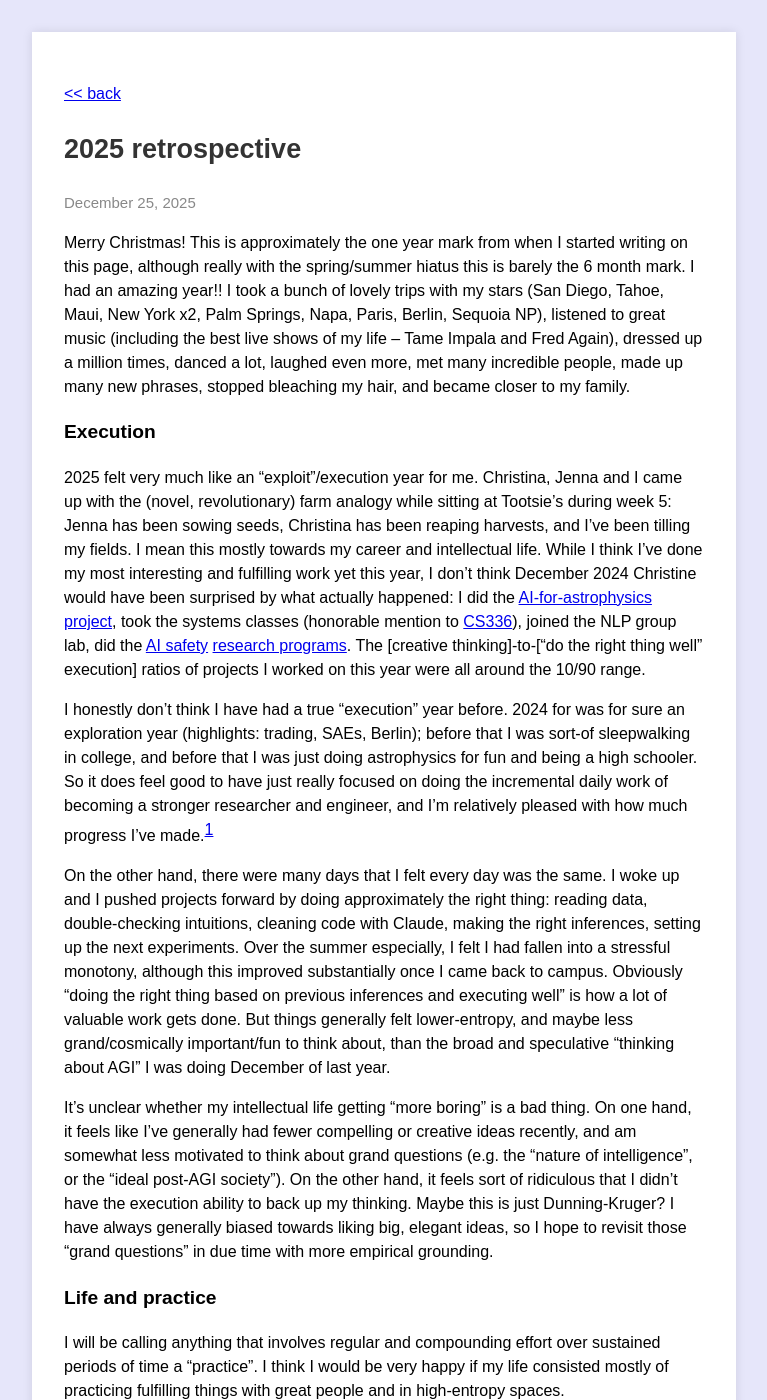
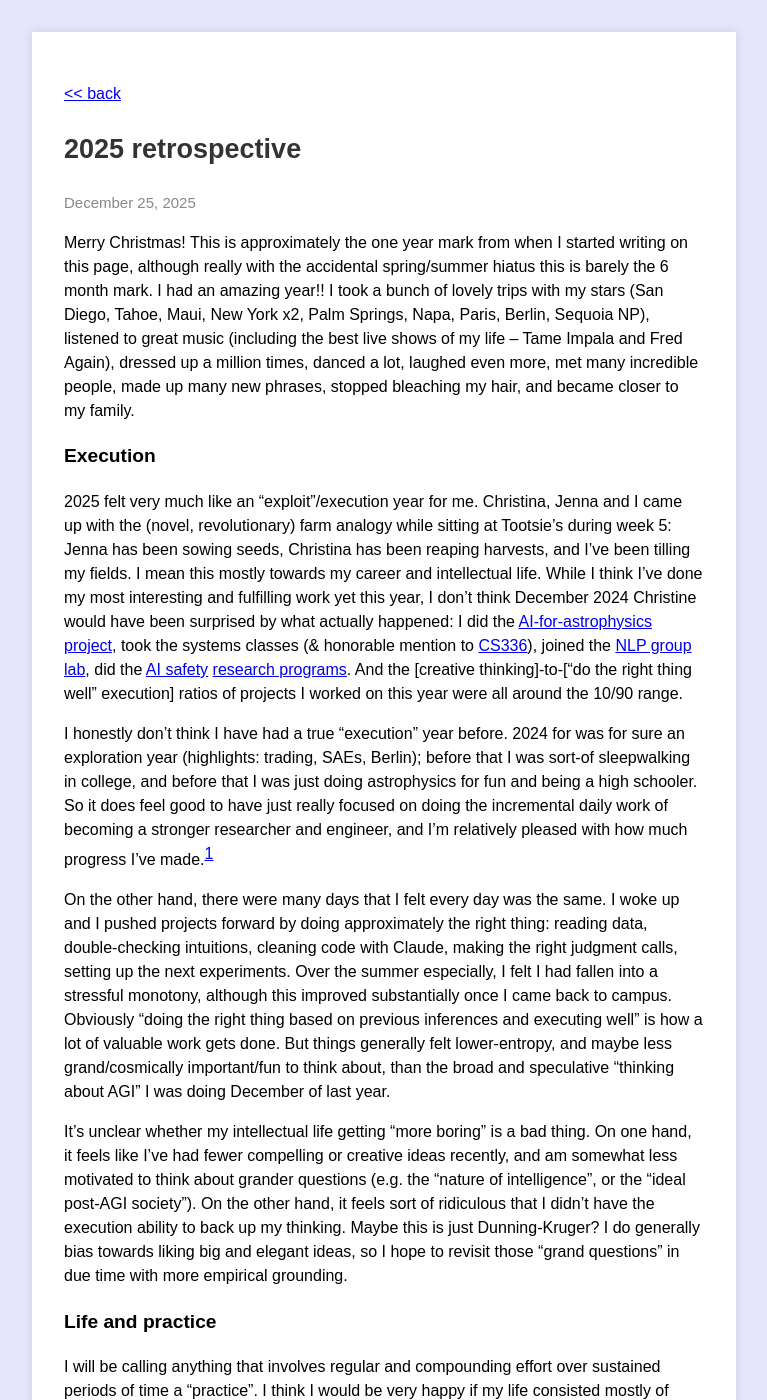
Before and after one commit to Christine8888/christine8888.github.io, a Jekyll site: the page built from _all_posts/_published/2025-12-25-2025-reflections.md, in a window 1280 px wide and 1400 px high. Shown: the whole window, without its empty margins (256-1023 px from the left). Built offline with Jekyll 4.4.1, drawn with Linux system fonts in a browser that asks for light colours; some of the changed text lies outside the part shown.

Commit message:
reflectiosn

```diff
--- a/_all_posts/_published/2025-12-25-2025-reflections.md
+++ b/_all_posts/_published/2025-12-25-2025-reflections.md
@@ -5,23 +5,23 @@
 categories: general
 ---
 
-Merry Christmas! This is approximately the one year mark from when I started writing on this page, although really with the spring/summer hiatus this is barely the 6 month mark. I had an amazing year!! I took a bunch of lovely trips with my stars (San Diego, Tahoe, Maui, New York x2, Palm Springs, Napa, Paris, Berlin, Sequoia NP), listened to great music (including the best live shows of my life -- Tame Impala and Fred Again), dressed up a million times, danced a lot, laughed even more, met many incredible people, made up many new phrases, stopped bleaching my hair, and became closer to my family.
+Merry Christmas! This is approximately the one year mark from when I started writing on this page, although really with the accidental spring/summer hiatus this is barely the 6 month mark. I had an amazing year!! I took a bunch of lovely trips with my stars (San Diego, Tahoe, Maui, New York x2, Palm Springs, Napa, Paris, Berlin, Sequoia NP), listened to great music (including the best live shows of my life -- Tame Impala and Fred Again), dressed up a million times, danced a lot, laughed even more, met many incredible people, made up many new phrases, stopped bleaching my hair, and became closer to my family.
 
 ### Execution
-2025 felt very much like an "exploit"/execution year for me. Christina, Jenna and I came up with the (novel, revolutionary) farm analogy while sitting at Tootsie's during week 5: Jenna has been sowing seeds, Christina has been reaping harvests, and I've been tilling my fields. I mean this mostly towards my career and intellectual life. While I think I've done my most interesting and fulfilling work yet this year, I don't think December 2024 Christine would have been surprised by what actually happened: I did the [AI-for-astrophysics project](https://christine8888.github.io/replicationbench.html), took the systems classes (honorable mention to [CS336](https://stanford-cs336.github.io/spring2025/)), joined the NLP group lab, did the [AI safety](https://www.matsprogram.org/) [research programs](https://alignment.anthropic.com/2024/anthropic-fellows-program/). The [creative thinking]-to-["do the right thing well" execution] ratios of projects I worked on this year were all around the 10/90 range.
+2025 felt very much like an "exploit"/execution year for me. Christina, Jenna and I came up with the (novel, revolutionary) farm analogy while sitting at Tootsie's during week 5: Jenna has been sowing seeds, Christina has been reaping harvests, and I've been tilling my fields. I mean this mostly towards my career and intellectual life. While I think I've done my most interesting and fulfilling work yet this year, I don't think December 2024 Christine would have been surprised by what actually happened: I did the [AI-for-astrophysics project](https://christine8888.github.io/replicationbench.html), took the systems classes (& honorable mention to [CS336](https://stanford-cs336.github.io/spring2025/)), joined the [NLP group lab](https://thashim.github.io/), did the [AI safety](https://www.matsprogram.org/) [research programs](https://alignment.anthropic.com/2024/anthropic-fellows-program/). And the [creative thinking]-to-["do the right thing well" execution] ratios of projects I worked on this year were all around the 10/90 range.
 
 I honestly don't think I have had a true "execution" year before. 2024 for was for sure an exploration year (highlights: trading, SAEs, Berlin); before that I was sort-of sleepwalking in college, and before that I was just doing astrophysics for fun and being a high schooler. So it does feel good to have just really focused on doing the incremental daily work of becoming a stronger researcher and engineer, and I'm relatively pleased with how much progress I've made.[^clode]
 
-On the other hand, there were many days that I felt every day was the same. I woke up and I pushed projects forward by doing approximately the right thing: reading data, double-checking intuitions, cleaning code with Claude, making the right inferences, setting up the next experiments. Over the summer especially, I felt I had fallen into a stressful monotony, although this improved substantially once I came back to campus. Obviously "doing the right thing based on previous inferences and executing well" is how a lot of valuable work gets done. But things generally felt lower-entropy, and maybe less grand/cosmically important/fun to think about, than the broad and speculative "thinking about AGI" I was doing December of last year.
+On the other hand, there were many days that I felt every day was the same. I woke up and I pushed projects forward by doing approximately the right thing: reading data, double-checking intuitions, cleaning code with Claude, making the right judgment calls, setting up the next experiments. Over the summer especially, I felt I had fallen into a stressful monotony, although this improved substantially once I came back to campus. Obviously "doing the right thing based on previous inferences and executing well" is how a lot of valuable work gets done. But things generally felt lower-entropy, and maybe less grand/cosmically important/fun to think about, than the broad and speculative "thinking about AGI" I was doing December of last year.
 
-It's unclear whether my intellectual life getting "more boring" is a bad thing. On one hand, it feels like I've generally had fewer compelling or creative ideas recently, and am somewhat less motivated to think about grand questions (e.g. the "nature of intelligence", or the "ideal post-AGI society"). On the other hand, it feels sort of ridiculous that I didn't have the execution ability to back up my thinking. Maybe this is just Dunning-Kruger? I have always generally biased towards liking big, elegant ideas, so I hope to revisit those "grand questions" in due time with more empirical grounding.
+It's unclear whether my intellectual life getting "more boring" is a bad thing. On one hand, it feels like I've had fewer compelling or creative ideas recently, and am somewhat less motivated to think about grander questions (e.g. the "nature of intelligence", or the "ideal post-AGI society"). On the other hand, it feels sort of ridiculous that I didn't have the execution ability to back up my thinking. Maybe this is just Dunning-Kruger? I do generally bias towards liking big and elegant ideas, so I hope to revisit those "grand questions" in due time with more empirical grounding.
 
 ### Life and practice
 I will be calling anything that involves regular and compounding effort over sustained periods of time a "practice". I think I would be very happy if my life consisted mostly of practicing fulfilling things with great people and in high-entropy spaces.
 
 The flip side of having an "execution" year has been that most of my other practices (writing, music, puzzles, even general wellness) have suffered. I think this is because I have strong preferences about work patterns (i.e., being uninterrupted for many hours at a time, and finding it hard to stop and "state dump" mid-chain-of-thought). This meant that the "greedy" choice was often to do as much work as possible, only prioritizing interruptions for my sleep and my social life. But I think even if it was net better in that very moment to skip a run or eat a random meal or not write about an idea day-of, I look back on 2025 and wish I had invested more into my practices.
 
-There are also new practices I've been wanting to develop and have not really prioritized. These come from background instincts or desires that have persisted for a while (~several months?), some picked up mimetically, although most do feel pretty authentic:
+There are also new practices I've been wanting to develop and have not really prioritized. These come from background instincts or desires that have persisted for a while (~several months?), often first noticed as mimetic desires, although most do feel pretty authentic:
 - Hosting; I used to host a lot in high school (house parties, I guess), and all but stopped after freshman year at Stanford. I'd like to be a great host of low-stakes, feel-good things that I can just invite all my friends to. ZAP Creative Sundays will start in February?
 - Physical creative work: Even after making the dress and taking the design class, I still don't feel like I've really gotten to the core of this. I want to learn glass blowing and wheel pottery and wood carving![^coffee]
 
@@ -29,7 +29,7 @@
 - Working all the time, except when I'm not: there's always something more to do, and generally I want to do it, but also I'll go on every trip / concert / big group activity, and not feel stressed about the counterfactual work I would've done. Experiences with people I love are generally scarcer than things to work on.
 - Not saying no to things I want to do: basically, I shouldn't be so busy/stressed that I skip things I actually want to do (see ^^). This is especially obvious since I'm a senior on campus, so there are always Things and Traditions to take part in. I skipped a senior night (3/10 sad about it), a few football games (0/10 sad), and the Halloween bar crawl (6/10 sad), but other than that was generally able to do everything. Mostly this requires better stress management and start/stop ability on my part
 - Blocking: I have learned I basically can't be productive in a 1-hour chunk. I have accepted this and try to schedule my life in big blocks.
-- Not feeling obligated to work-life balance: Previously I had strong ideas about what work-life balance "looked like" that were mostly ungrounded, i.e. that it was bad to work on weekends. I actually think my ideal "work-life balance" feels something like this past quarter at school: working ~every day of the week, doing fun and interesting things as they pop up (~several times a week?), and occasional longer breaks to spend time at home or traveling.
+- Not feeling obligated to work-life balance: Previously I had strong ideas about what work-life balance "looked like" that were mostly ungrounded, i.e. that it was bad to work on weekends, or even that I shouldn't think about work outside of work hours. But I really enjoy my work and would like to do a lot of it! I actually think my ideal "work-life balance" feels something like this past quarter at school: working ~every day of the week[^runs], doing fun and interesting things as they pop up (~several times a week?), and occasional longer breaks to spend time at home or traveling.
 
 ### Adulthood
 I turned 21 this year! I think I'm always more unceremonious about birthdays than I expect of myself -- maybe it's because I have a summer birthday[^summer]? But I did have a beer at Constellation.
@@ -52,14 +52,15 @@
 - I still feel super young. I suppose that's a great thing and that I'll look back in decades and wish to feel that young again, but I think sometimes it's a mental blocker
 - It has become more and more of a no-brainer to spend money on experiences: skiing, trips with friends, concerts, interesting food. I have been effectively price-insensitive on most trips I took with friends this year, and much more down to e.g. fly to another city for a DJ we love. I expect this to continue throughout my life, as my time gets more valuable in dollar terms and scarcer in absolute terms
 - I deleted TikTok, Instagram, and Twitter off my phone. The effect has been: I don't go on TikTok, I browse Instagram via my phone browser sometimes / re-download if I want to post (which is quite rarely now), and still scroll Twitter on my laptop.
-- Random one-off things I tried this year: modular music, skydiving, dress design, making architecture models, not eating red meat, not eating high-neuron-per-calorie meat (Constellation diet), having a bob, cheese tasting, ice skating.
+- Random one-off things I tried this year: modular music, skydiving, dress design, making architecture models, not eating red meat, not eating high-neuron-per-calorie meat (Constellation diet), having a bob, cheese tasting, aufguss.
+-
 
 ### To 2026!
 Some open questions going into next year:
 - Should everything I enjoy doing just have the status of a "practice" in my life, where I build room into my routine and try to improve over time? Is there something in-between "dedicated practice" and "one-off experience" that still feels meaningful?
 - What are the personal impacts of my "job" being increasingly automated? If we kind of feel like Claude Code wrappers now, what does research look like in December 2026?
-- Let's call "valence range" the breadth of "how we feel" towards something (clothing, places, people, ideas, etc.). I think I intrinsically have a pretty low valence range on many things, but I don't necessarily want to -- I'd rather feel very strongly about a smaller number of things, which I direct the lion's share of my energy and agency towards. I think this would be both simplifying and amplifying for my life. Is this intuition right, and is there a way to steer myself? Or is there some part of my "valence range" that's getting masked by other things (e.g. fear)?
-- I have the urge to do a bunch of gap-year-like things: do some world traveling (Mongolia, Chile are top of the list), go to pastry school, attend a meditation retreat, Find Myself. Obviously now is a very exciting time in language model research, and I feel the urge to be part of it, but I hope I also get the chance to do the "side quests" (sorry, hate that phrase) that require large blocks of free time.
+- Let's call "valence range" the breadth of "how we feel" towards something (clothing, places, people, ideas, etc.). I think I often have a pretty low valence range, but I think I'd rather feel very strongly about a smaller number of things, which I direct the lion's share of my energy and agency towards. I believe this would be both simplifying and amplifying for my life. Is this intuition correct, and is there a way to steer myself? Or is there some part of my "valence range" that's getting masked by other things (e.g. fear, social pressure) and I need to do some other un-blocking?
+- I have the urge to do a bunch of gap-year-like things: do some world traveling (Mongolia, Chile are top of the list), go to pastry school, attend a meditation retreat, Find Myself and such. Obviously now is a very exciting time in language model research, and I feel the urge to be part of it, but I hope I also get the chance to do the "side quests" (sorry, hate that phrase) that require large blocks of free time.
 - Should I try to write more formally? Currently my writing practice is a ~public-facing diary: mostly personal reflections, packaged as writing for my own benefit, and not much in the way of epistemic solidity.
 
 And some things I'd like to do more of next year:
@@ -70,8 +71,10 @@
 - Feel more like I did when I was abroad! I think I was generally more expressive and felt things more strongly during and right after my months in Berlin. Even my Berlin trip this summer didn't match the feeling of being abroad. I think this is partly a product of "situational selves" -- Christine in Berlin is just not Christine in SF/Christine at Stanford -- but there are aspects, i.e. having stronger personal style or feeling generally less inhibited/"awkward", that I'd like to bring back.
 - Have a great collection of little casual heels and wear them everywhere!
 - Go to events, where I might not know people, alone. I don't really have a problem spending time alone, but (maybe as a product of most of my social life being on campus?) I usually feel like I need to go to social events with someone else
+- Be more self-sufficient, by generally getting better at understanding what I need in order to feel like my fullest self, and having more agency about developing/protecting those things
+- Keeping personal archives: writing on this page more often, saving & responding to things I read, making more lists and remembering to update them
 
-[^clode]: Part of my growth has been on the high-level planning side (how to design this sytem, how to construct this paper), but I would attribute maybe 50% of my increase in sheer output to being better at using better agents.
+[^clode]: Part of my growth has been on the high-level planning side (how to design this sytem, how to construct this paper), but I would attribute maybe 60% of my increase in sheer output to being better at using better agents.
 
 [^summer]: It seems like there are ~15 prime years to have a summer birthday, which are roughly ages 20 to 35. Anytime you're a student, if you have a summer birthday it's likely only some fraction of your friends (presumably mostly your peers from school) are in the same place as you; freshman summer I spent my birthday completely alone since I was in Hilo that summer, although I had a great day cliff jumping and eating acai bowls over on Oahu. As an upperclassman friends might travel for your birthday (we always do for Catherine, since it coincides with July 4th), and freshly post-grad your peer group tends to be consolidated geographically. Then once your peers start having families of their own, suddenly people are gone for large swaths of the summer again!
 
@@ -82,3 +85,5 @@
 [^leaky]: This year I mostly worked on language models as a black box (evaluations, learned behavior + character), so the highest part of the abstraction stack. I think the jury is still out on whether e.g. different architectures actually have different inductive biases for language model behavior (argument in favor: maybe [introspection](https://www.anthropic.com/research/introspection), argument against: MoEs and dense transformers can be post-trained ~the same way). So perhaps for certain kinds of alignment research, the abstractions are sufficient?
 
 [^long]: timelines unclear here. But a related thought experiment: if you started from a 0-ability baseline and you wanted to produce the best possible piece of art, what would be the best way to allocate 100 hours of your time? Probably you should learn to use generative art tools and get good at prompting and selecting. What about 1000 hours? What about 10,000 hours? At the 10K hours range I'm pretty sure the optimal policy is still to do a long traditional art education, learn the mediums by hand, and maybe not employ AI at all?
+
+[^runs]: even on days I don't want to be working, I still am fine with checking on and debugging runs
```
